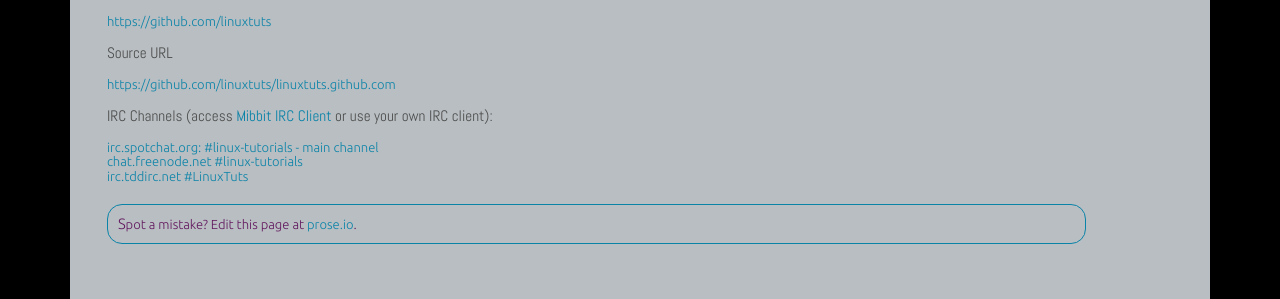
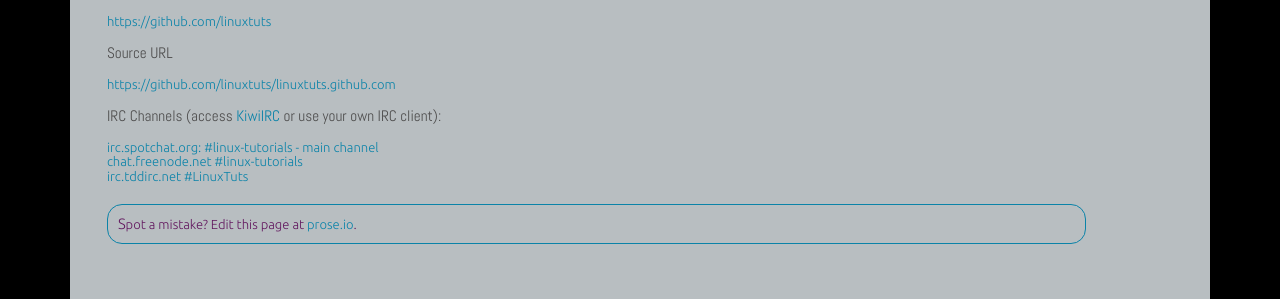
Before and after one commit to jakesylvestre/site, a Jekyll site: the page built from about.html, in a window 1280 px wide. Shown: the part 440-739 px from the top of the page. Built offline with Jekyll 4.4.1, drawn with Linux system fonts in a browser that asks for light colours; nearby versions of some CDN libraries.

Commit message:
Update about.

```diff
--- a/about.html
+++ b/about.html
@@ -21,7 +21,7 @@ location: about.html
 <h3>Source URL</h3>
 <a href='https://github.com/linuxtuts/linuxtuts.github.com'>https://github.com/linuxtuts/linuxtuts.github.com</a></p>
 
-<h3>IRC Channels (access <a href="http://chat.mibbit.com">Mibbit IRC Client</a> or use your own IRC client):</h3>
+<h3>IRC Channels (access <a href="http://kiwiirc.com">KiwiIRC</a> or use your own IRC client):</h3>
 <a class="external text" href="irc://irc.spotchat.org/linux-tutorials" target="_blank">irc.spotchat.org: #linux-tutorials - main channel</a> <br />
 <a class="external text" href="irc://chat.freenode.net/linux-tutorials" target="_blank">chat.freenode.net #linux-tutorials</a> <br />
 <a class="external text" href="irc://irc.tddirc.net/linuxtuts" target="_blank">irc.tddirc.net #LinuxTuts</a> <br />
```
